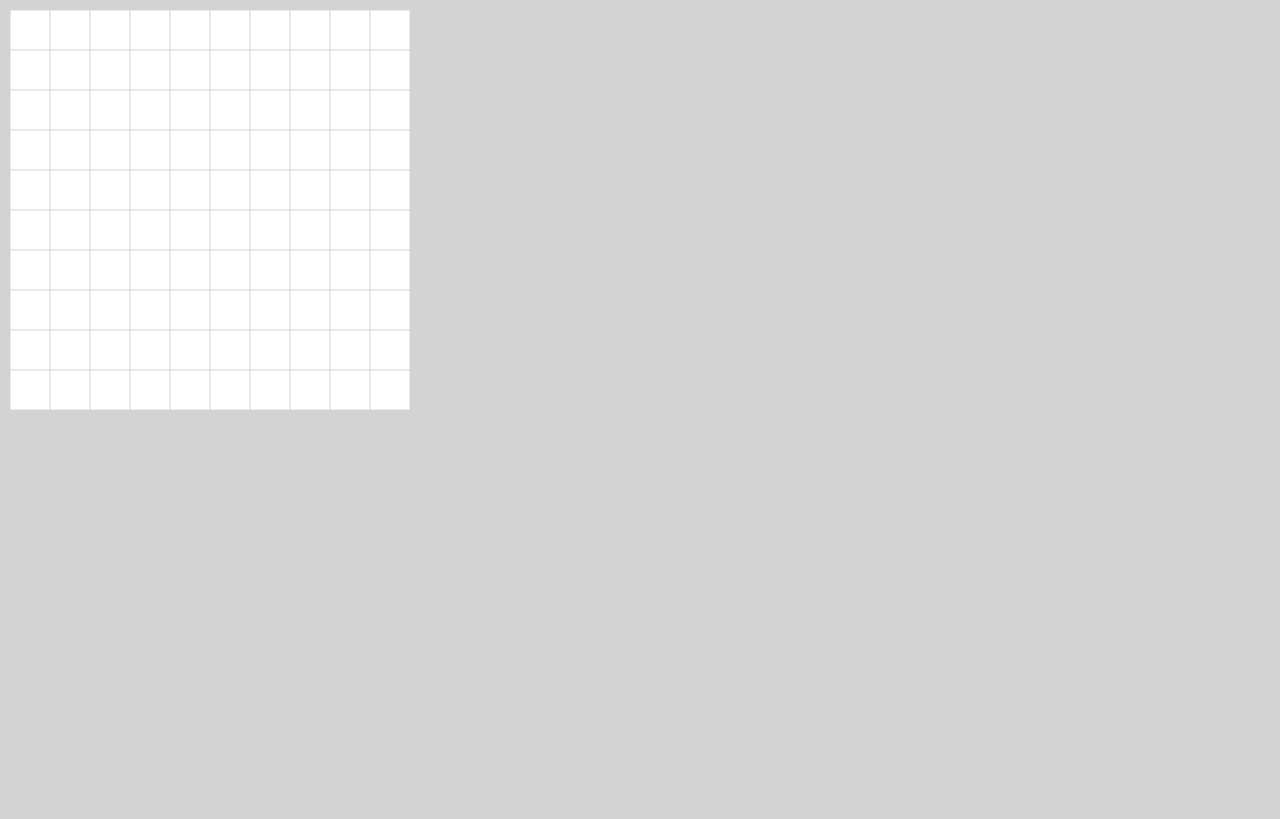
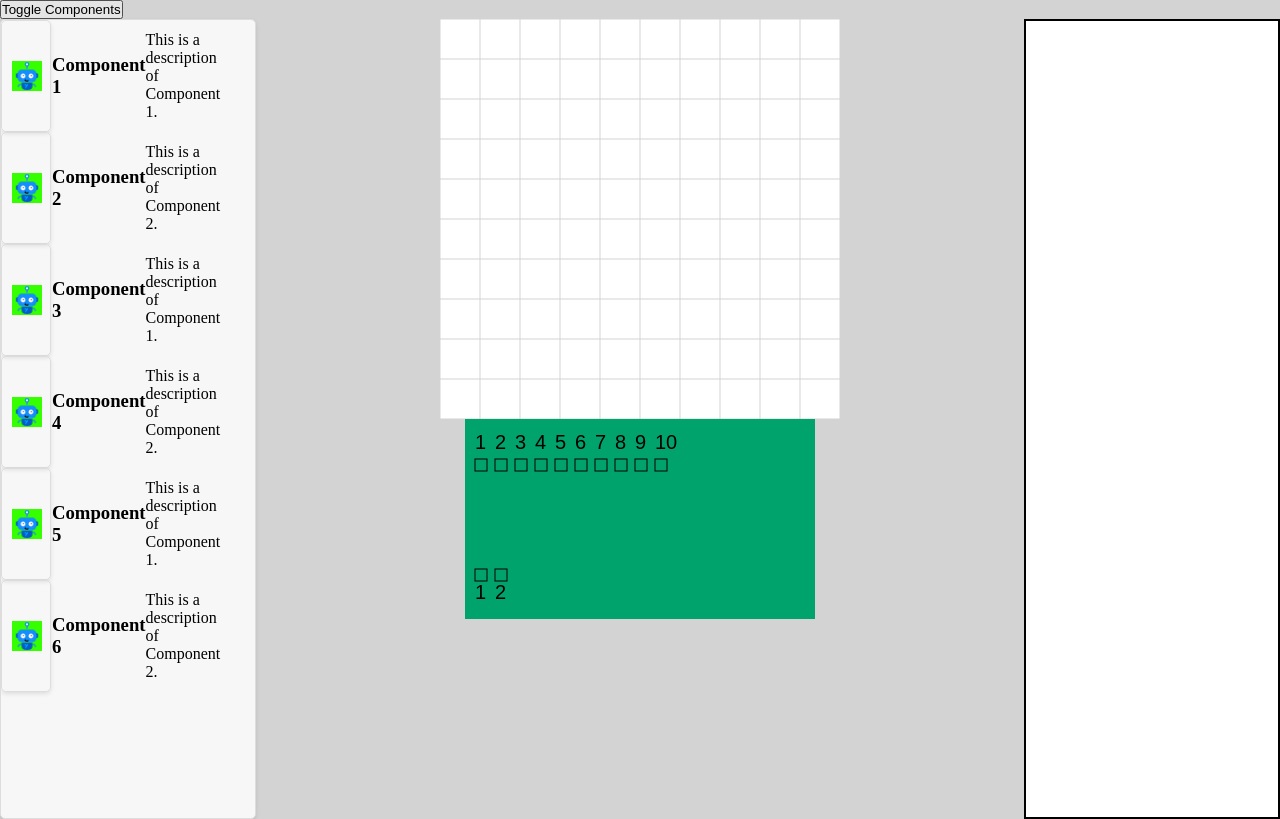
Before and after one commit to BennoCrafter/VirtualEnv, a plain HTML site: page index.html in a window 1280 px wide. Drawn offline with Linux system fonts and the light colour scheme.

Commit message:
setuped base

```diff
--- /dev/null
+++ b/Ui/Components/Scripts/renderComponents.js
@@ -0,0 +1,35 @@
+function renderComponents() {
+    const componentList = document.getElementById('component-list');
+
+    // Fetch JSON data
+    fetch('Ui/Components/components.json')
+        .then(response => response.json())
+        .then(components => {
+            components.forEach(component => {
+                const listItem = document.createElement('div');
+                listItem.classList.add('list-item');
+
+                const image = document.createElement('img');
+                image.src = component.image;
+                image.alt = component.name;
+
+                const name = document.createElement('h3');
+                name.textContent = component.name;
+
+                const description = document.createElement('p');
+                description.textContent = component.description;
+
+                listItem.appendChild(image);
+                listItem.appendChild(name);
+                listItem.appendChild(description);
+
+                componentList.appendChild(listItem);
+            });
+        })
+        .catch(error => {
+            console.error('Error fetching data:', error);
+        });
+}
+
+// Call the function to render components
+renderComponents();
--- /dev/null
+++ b/Ui/Components/Scripts/toggleButton.js
@@ -0,0 +1,12 @@
+let toggleComponents = button => {
+    let element = document.getElementById("component-list");
+    let hidden = element.getAttribute("hidden");
+
+    if (hidden) {
+       element.removeAttribute("hidden");
+       button.innerText = "Hide Components";
+    } else {
+       element.setAttribute("hidden", "hidden");
+       button.innerText = "Show Components";
+    }
+  }
--- /dev/null
+++ b/Ui/Inspector/inspector.js
@@ -0,0 +1,5 @@
+class Inspector {
+    constructor(element) {
+        this.element = element;
+    }
+}
--- /dev/null
+++ b/css/components-style.css
@@ -0,0 +1,31 @@
+#component-list {
+    position: absolute;
+    width: 20%;
+    height: 100%; /* Adjust the maximum height as needed */
+    background-color: #f7f7f7;
+    border: 1px solid #ddd;
+    border-radius: 5px;
+    box-shadow: 0 2px 4px rgba(0, 0, 0, 0.1);
+}
+.list-container {
+    z-index: 1;
+    height: 400px; /* Adjust the height as needed */
+    overflow-x: scroll;
+    border: 1px solid #ccc; /* Optional: Add a border for visual separation */
+    width: 200px;
+}
+.list-item {
+    display: flex;
+    flex-direction: row;
+    align-items: center;
+    padding: 10px;
+    border: 1px solid #ddd;
+    border-radius: 5px;
+    box-shadow: 0 2px 4px rgba(0, 0, 0, 0.1);
+    width: 50px;
+}
+.list-item img {
+    max-width: 30px; /* Adjust the width as needed */
+    max-height: 30px; /* Set a maximum height to control thickness */
+    margin-right: 10px;
+}
--- /dev/null
+++ b/css/inspector-style.css
@@ -0,0 +1,9 @@
+#inspector {
+    background-color: white;
+    position: fixed;
+    display: block;
+    margin-left: 80%;
+    width: 20%;
+    height: 100%;
+    border: black solid 2px;
+}
--- a/css/style.css
+++ b/css/style.css
@@ -6,11 +6,38 @@
 
 body {
     background-color: lightgray;
+    overflow: hidden;
 }
 
+
+.arduinoBase{
+    margin: auto;
+}
+
+#arduino-canvas {
+    z-index: -1;
+    padding-left: 0;
+    padding-right: 0;
+    margin-left: auto;
+    margin-right: auto;
+    display: block;
+
+}
+
+
 #board-canvas {
-    margin: 10px;
-    display: flex;
+    z-index: -1;
     position: relative;
     background-color: white;
+    padding-left: 0;
+    padding-right: 0;
+    margin-left: auto;
+    margin-right: auto;
+    display: block;
 }
+
+
+#toggle-button {
+    margin: 10px;
+    cursor: pointer;
+}
--- a/index.html
+++ b/index.html
@@ -4,12 +4,24 @@
     <meta charset="UTF-8">
     <meta name="viewport" content="width=device-width, initial-scale=1.0">
     <title>VirtualEnv - Arduino for Stubenhocker</title>
+    <!-- Styles-->
+    <link rel="stylesheet" href="css/style.css">
+    <link rel="stylesheet" href="css/components-style.css">
+    <link rel="stylesheet" href="css/inspector-style.css">
 </head>
-<link rel="stylesheet" href="css/style.css">
 <body>
-    <canvas id="board-canvas" width="400" height="400"></canvas>
+    <button onclick="toggleComponents(this)">Toggle Components</button>
+    <div class="list-container" id="component-list"></div>
+
+    <div id="inspector"></div>
+    <div class="arduinoBase">
+        <canvas id="board-canvas" width="400" height="400"></canvas>
+        <canvas id="arduino-canvas" width="350" height="200"></canvas>
+    </div>
 
     <script src="js/script.js"></script>
-    <script src="js/board.js"></script>
+    <script src="Ui/Components/Scripts/renderComponents.js"></script>
+    <script src="js/arduinoPartsCore.js"></script>
+    <script src="Ui/Components/Scripts/toggleButton.js"></script>
 </body>
 </html>
--- /dev/null
+++ b/js/arduinoPartsCore.js
@@ -0,0 +1,148 @@
+class Arduino {
+    constructor(canvas) {
+        // initilize canvas props
+        this.canvas = canvas;
+        this.context = this.canvas.getContext("2d");
+        this.canvas.addEventListener("click", this.checkPin.bind(this));
+
+        // setup slots that can be changes due the inspector
+        this.slots = 10;
+        this.massPins = 2;
+        this.pinSize = 12;
+        this.pins = [];
+
+        // draw arudino
+        this.setupCanvas();
+        this.setupDecoration();
+    }
+
+    setupCanvas() {
+        let lastPositionX = 10;
+        const pinY = 40;
+
+        // set context props
+        this.context.fillStyle = "#00A36C";
+        this.context.fillRect(0, 0, this.canvas.width, this.canvas.height);
+
+        this.context.fillStyle = "black";
+        this.context.strokeStyle = "black";
+        this.context.font = "20px Arial";
+
+        // setup the "default" pins
+        for (let i = 0; i < this.slots; i++) {
+            if (i < 14) {
+                this.context.fillText((i + 1).toString(), lastPositionX, 30);
+                this.context.strokeRect(lastPositionX, pinY, this.pinSize, this.pinSize);
+                this.pins.push({
+                    x: lastPositionX,
+                    y: pinY,
+                    number: i + 1,
+                });
+            }
+
+            if (i >= 9) {
+                lastPositionX += 30;
+            } else {
+                lastPositionX += 20;
+            }
+        }
+
+        // setup Mass Pins
+        this.setupMassPins();
+    }
+
+    setupMassPins() {
+        let lastPositionX = 10;
+        const pinY = this.canvas.height - 50;
+
+        for (let i = 0; i < this.massPins; i++) {
+            if (i < 14) {
+                this.context.fillText((i + 1).toString(), lastPositionX, this.canvas.height - 20);
+                this.context.strokeRect(lastPositionX, pinY, this.pinSize, this.pinSize);
+                this.pins.push({
+                    x: lastPositionX,
+                    y: pinY,
+                    number: i + 1,
+                });
+            }
+
+            if (i >= 9) {
+                lastPositionX += 30;
+            } else {
+                lastPositionX += 20;
+            }
+        }
+    }
+
+    setupDecoration() {
+        // draw usb input
+        const usbImage = new Image();
+        usbImage.src = "USB-input.png";
+
+        usbImage.onload = function () {
+            this.context.drawImage(usbImage, 0, this.canvas.height / 2);
+        }
+    }
+
+    checkPin(event) {
+        const mouseX = event.clientX - this.canvas.getBoundingClientRect().left;
+        const mouseY = event.clientY - this.canvas.getBoundingClientRect().top;
+
+        for (let i = 0; i < this.pins.length; i++) {
+            const pin = this.pins[i];
+            if (
+                mouseX >= pin.x &&
+                mouseX <= pin.x + this.pinSize &&
+                mouseY >= pin.y &&
+                mouseY <= pin.y + this.pinSize
+            ) {
+                console.log("Klick auf Pin: " + pin.number);
+                return pin.number;
+            }
+        }
+    }
+}
+
+class Board {
+    constructor(canvas) {
+        this.canvas = canvas;
+        this.gridSize = 10; // value^2 is the amount of grids
+        this.canvas.addEventListener("click", (event) => {
+            var mouseX = event.clientX - canvas.getBoundingClientRect().left;
+            var mouseY = event.clientY - canvas.getBoundingClientRect().top;
+
+            var gridPosition = this.getGridPosition(this.canvas, this.gridSize, mouseX, mouseY);
+            console.log("gridpos:", gridPosition.col, gridPosition.row);
+        });
+
+        this.pixelGrid = [];
+        this.setupCanvas();
+    }
+
+    setupCanvas() {
+        var context = this.canvas.getContext("2d");
+        var cellSize = this.canvas.width / this.gridSize;
+
+        for (var x = 0; x <= this.canvas.width; x += cellSize) {
+            context.moveTo(x, 0);
+            context.lineTo(x, this.canvas.height);
+        }
+
+        for (var y = 0; y <= this.canvas.height; y += cellSize) {
+            context.moveTo(0, y);
+            context.lineTo(this.canvas.width, y);
+        }
+
+        context.strokeStyle = "lightgray";
+        context.stroke();
+    }
+
+    getGridPosition(canvas, gridSize, mouseX, mouseY) {
+        // Calculate the gridpos
+        var cellSize = canvas.width / gridSize;
+        var col = Math.floor(mouseX / cellSize);
+        var row = Math.floor(mouseY / cellSize);
+
+        return { col: col, row: row };
+    }
+}
--- a/js/board.js
+++ /dev/null
@@ -1,43 +0,0 @@
-class Board {
-    constructor(canvas) {
-        this.canvas = canvas;
-        this.gridSize = 10; // value§2 is the amount of grids
-        this.canvas.addEventListener("click", (event) => {
-            var mouseX = event.clientX - canvas.getBoundingClientRect().left;
-            var mouseY = event.clientY - canvas.getBoundingClientRect().top;
-
-            var gridPosition = this.getGridPosition(this.canvas, this.gridSize, mouseX, mouseY);
-            console.log("gridpos:", gridPosition.col, gridPosition.row);
-        });
-
-        this.pixelGrid = [];
-        this.setupCanvas();
-    }
-
-    setupCanvas() {
-        var context = this.canvas.getContext("2d");
-        var cellSize = this.canvas.width / this.gridSize;
-
-        for (var x = 0; x <= this.canvas.width; x += cellSize) {
-            context.moveTo(x, 0);
-            context.lineTo(x, this.canvas.height);
-        }
-
-        for (var y = 0; y <= this.canvas.height; y += cellSize) {
-            context.moveTo(0, y);
-            context.lineTo(this.canvas.width, y);
-        }
-
-        context.strokeStyle = "lightgray";
-        context.stroke();
-    }
-
-    getGridPosition(canvas, gridSize, mouseX, mouseY) {
-        // Calculate the gridpos
-        var cellSize = canvas.width / gridSize;
-        var col = Math.floor(mouseX / cellSize);
-        var row = Math.floor(mouseY / cellSize);
-
-        return { col: col, row: row };
-    }
-}
--- a/js/script.js
+++ b/js/script.js
@@ -1,8 +1,11 @@
-import ("./board.js")
+import ("./arduinoPartsCore.js");
 
+let arduinoCanvas = document.getElementById("arduino-canvas");
 let boardCanvas = document.getElementById("board-canvas");
-let cabels = document.getElementById("cabels");
+let inspector = document.getElementById("inspector");
 
 window.addEventListener("DOMContentLoaded", function () {
+    arduinoCanvas = new Arduino(arduinoCanvas);
     boardCanvas = new Board(boardCanvas);
+    // inspector = new Inspector(inspector);
 });
```
Also changed, not shown: USB-input.png (added), Ui/Components/Images/Boty.png (added), Ui/Components/Images/example-image.png (added), Ui/Components/components.json (added).
